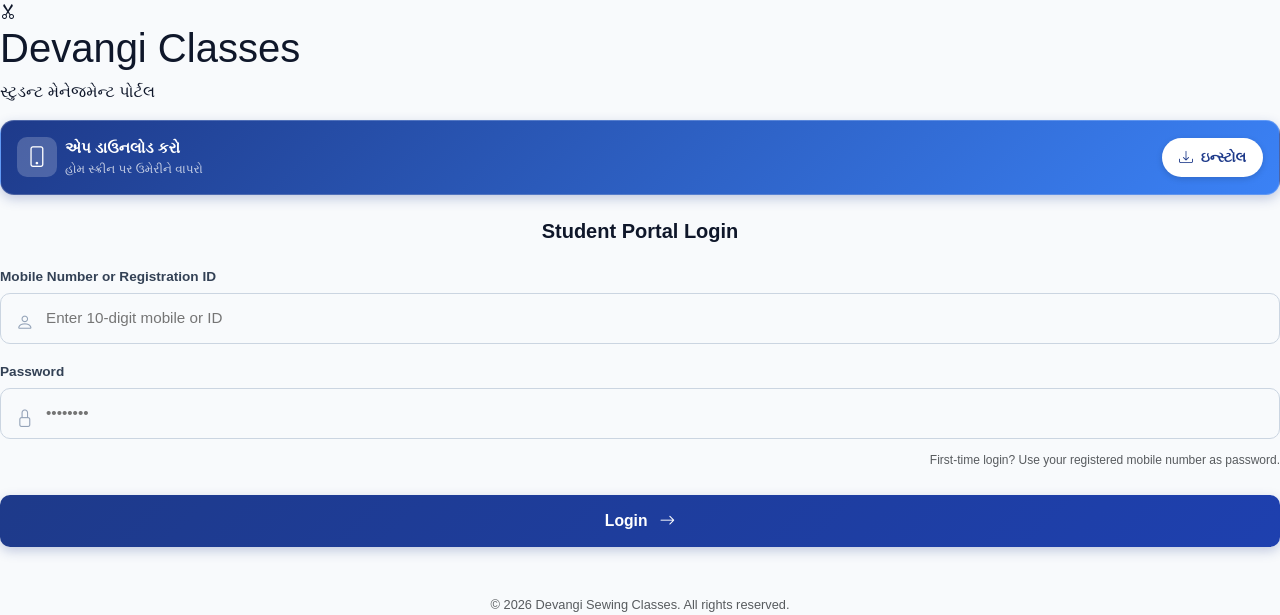
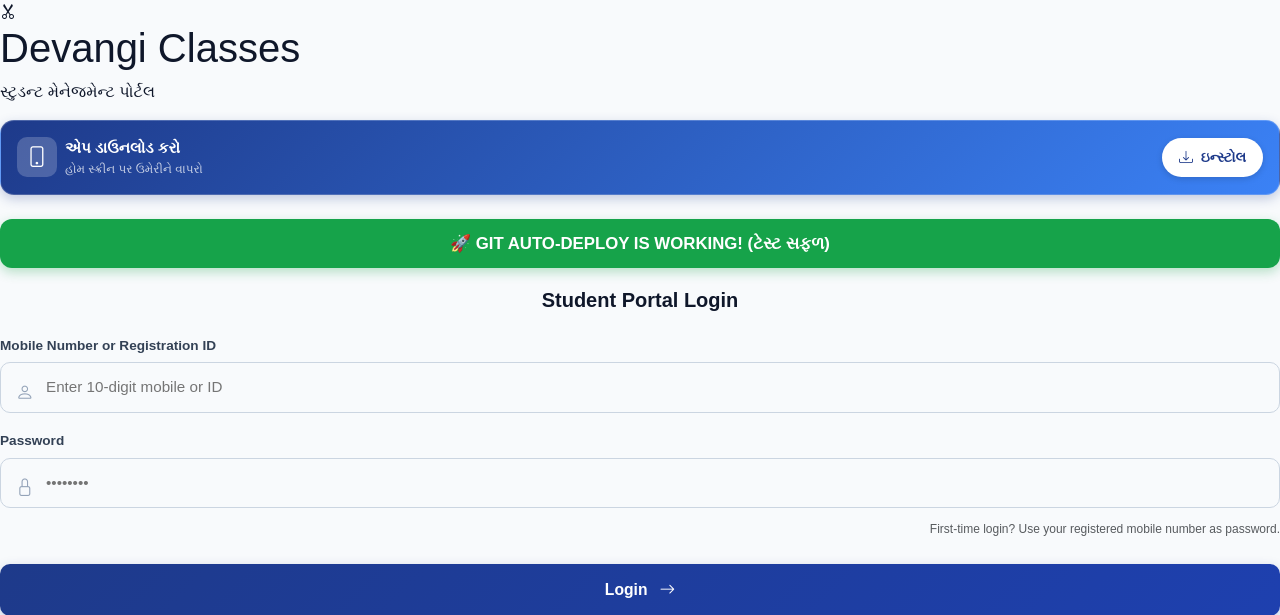
Before and after one commit to krushangmalaviya717/Student-Management, a PHP site: page /public/student/login.php in a window 1280 px wide. Shown: the top 615 px of the page. Run offline with PHP 8.4, Linux system fonts and the light colour scheme; some libraries are stand-ins or nearby versions; some web fonts are replaced.

Commit message:
test: Add green LIVE TEST banner to verify auto deployment

```diff
--- a/public/student/login.php
+++ b/public/student/login.php
@@ -49,6 +49,11 @@ if ($_SERVER['REQUEST_METHOD'] === 'POST') {
         </div>
     </div>
 
+    <!-- Live Auto-Deploy Test Banner -->
+    <div style="background: #16a34a; color: #ffffff; text-align: center; font-weight: 700; padding: 12px; border-radius: 12px; margin-bottom: 20px; font-size: 1.05rem; box-shadow: 0 4px 12px rgba(22, 163, 74, 0.3);">
+        🚀 GIT AUTO-DEPLOY IS WORKING! (ટેસ્ટ સફળ)
+    </div>
+
     <div class="login-card">
         <h2 class="fs-5 fw-bold mb-4 text-center">Student Portal Login</h2>
 
```
Also changed, not shown: .github/workflows/deploy.yml.
